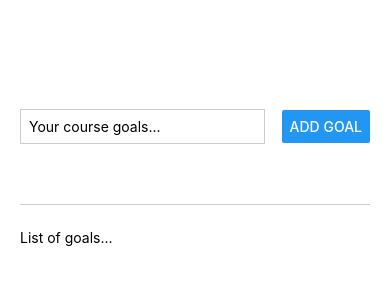
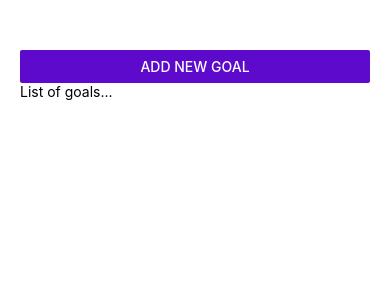
Before and after one commit to asnganje/goals-app, a React Native app: screen / in a window 390 px wide. Shown: the top 300 px of the page. Built offline with nearby package versions, Linux system fonts and the light colour scheme.

Commit message:
add modal logic

```diff
--- a/App.js
+++ b/App.js
@@ -1,10 +1,19 @@
 import { useState } from 'react';
-import { Button, ScrollView, FlatList, StyleSheet, Text, TextInput, View } from 'react-native';
+import { Button, FlatList, StyleSheet, Text, TextInput, View } from 'react-native';
 import GoalInput from './components/GoalInput';
 import GoalItem from './components/GoalItem';
 
 export default function App() {
   const [courseGoals, setCourseGoals] = useState([])
+  const [isVisible, setIsVisible] = useState(false)
+
+  const startAddGoalHandler = () => {
+    setIsVisible(true)
+  }
+
+  const closeModal = () => {
+    setIsVisible(false)
+  }
 
   const addGoalHandler=(enteredGoal) =>{
     setCourseGoals((goals)=> [{text:enteredGoal, id: Math.random().toString()},...goals])
@@ -17,7 +26,8 @@ export default function App() {
 
   return (
     <View style={styles.appContainer}>
-      <GoalInput onAddGoal={addGoalHandler}/>
+      <Button title='Add new Goal' color="#5e0acc" onPress={startAddGoalHandler}/>
+      <GoalInput onAddGoal={addGoalHandler} isVisible={isVisible} onCancel={closeModal}/>
       <View style={styles.goalsContainer}>
         <Text>List of goals...</Text>
         <FlatList
--- a/components/GoalInput.js
+++ b/components/GoalInput.js
@@ -1,7 +1,7 @@
 import { useState } from "react";
-import { Button, StyleSheet, TextInput, View } from "react-native";
+import { Button, Image, Modal, StyleSheet, TextInput, View } from "react-native";
 
-const GoalInput = ({onAddGoal}) => {
+const GoalInput = ({onAddGoal, isVisible, onCancel}) => {
   const [enteredGoalText, setEnteredGoalText] = useState('')
    const goalInputHandler=(enteredText) =>{
     setEnteredGoalText(enteredText)
@@ -10,18 +10,32 @@ const GoalInput = ({onAddGoal}) => {
   const addGoalHandler = () => {
     onAddGoal(enteredGoalText)
     setEnteredGoalText('')
+    onCancel()
   }
 
   return(
+    <Modal visible={isVisible}>
     <View style={styles.inputContainer}>
+      <Image
+        source={require('../assets/images/goal.png')}
+        style={styles.image}
+      />
       <TextInput
         style={styles.textInput}
         placeholder='Your course goals...'
         onChangeText={goalInputHandler}
         value={enteredGoalText}
       />
-      <Button title='Add goal' onPress={addGoalHandler}/>
+      <View style={styles.buttonContainer}>
+        <View style={styles.button}>
+          <Button title='Add goal' onPress={addGoalHandler}/>
+        </View>
+        <View style={styles.button}>
+          <Button title='Cancel' onPress={onCancel}/>
+        </View>
+      </View>
     </View>
+    </Modal>
   )
 }
 export default GoalInput;
@@ -30,17 +44,30 @@ const styles = StyleSheet.create({
   textInput:{
     borderWidth:1,
     borderColor:"#cccccc",
-    width:"70%",
+    width:"100%",
     padding:8,
+    color:"white"
   },
    inputContainer:{
     flex:1,
+    gap:10,
+    padding:30,
+    justifyContent:"center",
+    alignItems:"center",
+    backgroundColor:"#311b6b"
+  },
+  buttonContainer:{
+    marginTop:16,
     flexDirection:"row",
-    gap:10,
-    justifyContent:"space-between",
-    alignItems:"center",
-    marginBottom:24,
-    borderBottomWidth:1,
-    borderBottomColor:"#cccccc"
+    gap:10
+  },
+  button:{
+    width:100,
+    marginHorizontal:8
+  },
+  image:{
+    width:100,
+    height:100,
+    margin:20
   }
 })
```
Also changed, not shown: assets/images/goal.png (added), components/GoalItem.js (indentation only).
